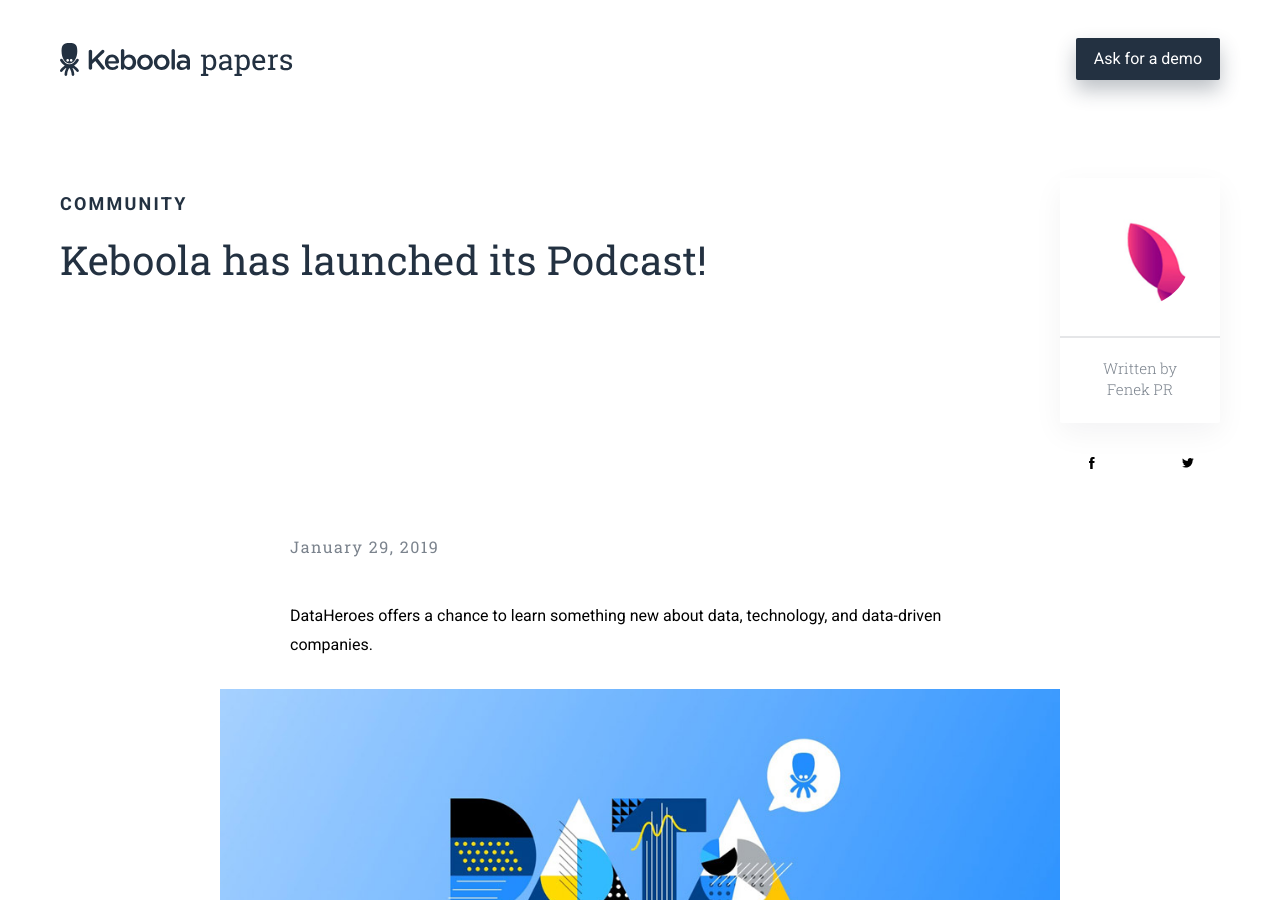
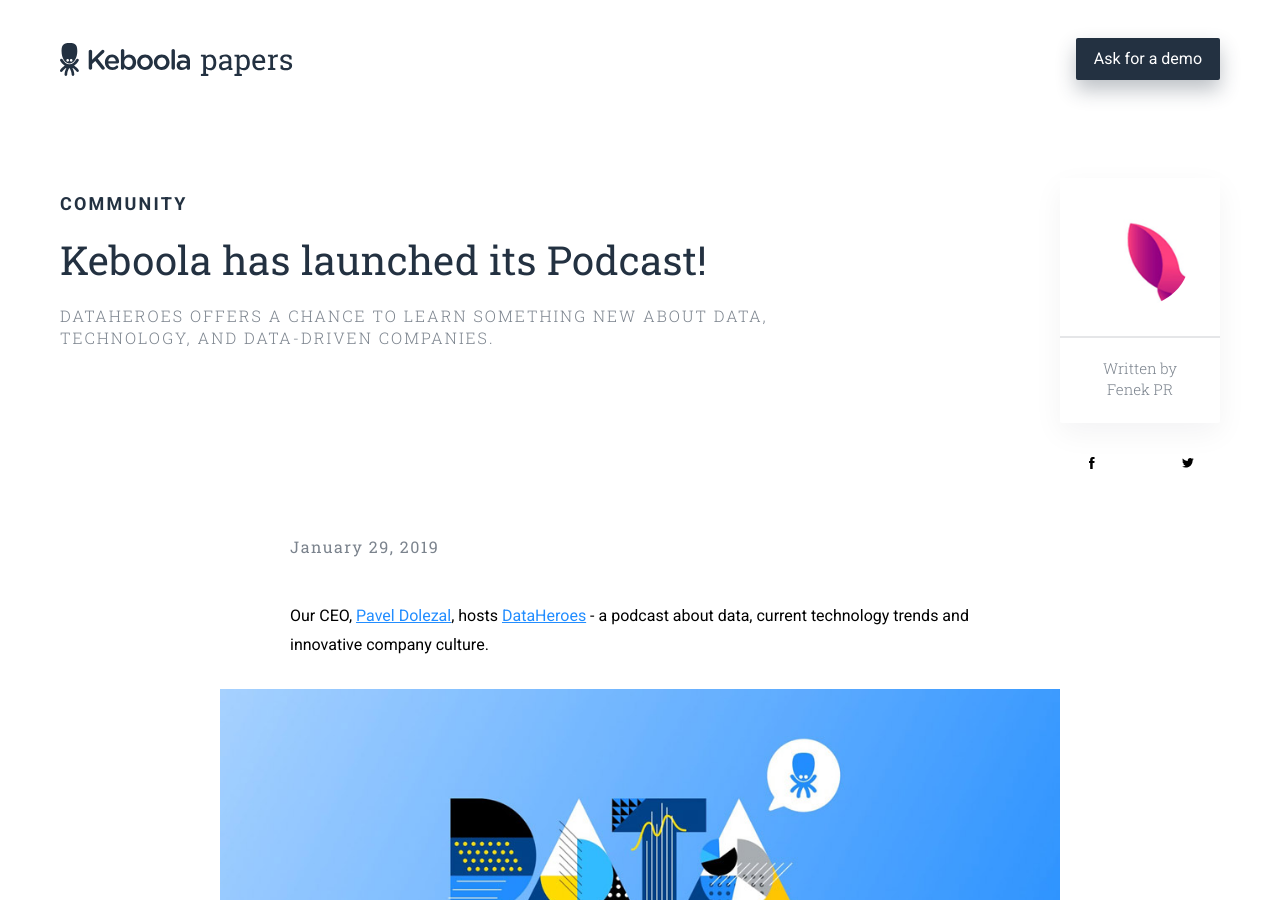
Before and after one commit to keboola/blog, a Jekyll site: the page built from _posts/2019-01-29-keboola-has-just-launched-its-podcast.md, in a window 1280 px wide and 900 px high. Built offline with Jekyll 4.4.1, drawn with Linux system fonts in a browser that asks for light colours; nearby versions of some CDN libraries; some of the changed lines change nothing that is shown.

Commit message:
Update from Forestry.io - Updated keboola-has-just-launched-its-podcast.md

```diff
--- a/_posts/2019-01-29-keboola-has-just-launched-its-podcast.md
+++ b/_posts/2019-01-29-keboola-has-just-launched-its-podcast.md
@@ -2,20 +2,19 @@
 layout: post
 categories: community
 title: Keboola has launched its Podcast!
-perex: ''
+perex: DataHeroes offers a chance to learn something new about data, technology, and
+  data-driven companies.
 date: 2019-01-29 23:00:00 +0000
 user: fenek-pr
 coverphoto: ''
 coverphoto_slider: "/uploads/dataHeroesSlides.jpg"
 
 ---
-DataHeroes offers a chance to learn something new about data, technology, and data-driven companies.
-
-![](/uploads/data-heroes-img.jpg)
 
 Our CEO, [Pavel Dolezal](https://www.linkedin.com/in/paveld/), hosts [DataHeroes](https://itunes.apple.com/cz/podcast/dataheroes/id1442313148?mt=2) - a podcast about data, current technology trends and innovative company culture.
 
-He decided to create this DataHeroes Podcast to share everything he has learned from the real Data heroes – people that are changing their companies significantly from within - from CEOs to lead data scientists. The cultural aspects of data and data-driven companies are discussed and sometimes conversation goes into topic of ideal data/tech stack as well.
+
+![](/uploads/data-heroes-img.jpg)He decided to create this DataHeroes Podcast to share everything he has learned from the real Data heroes – people that are changing their companies significantly from within - from CEOs to lead data scientists. The cultural aspects of data and data-driven companies are discussed and sometimes conversation goes into topic of ideal data/tech stack as well.
 
 Pavel’s first guest is [Jeff Miller](https://www.linkedin.com/in/mill4397/) VP of technology for Chicago-based restaurant chain Roti, which has enjoyed rapid expansion over the past year. The company is moving from a traditionally-led food chain to a tech and data-first company. Pavel is keen to find out how Roti has done so and learn about the challenges it faces, while still retaining almost 100 percent year-on-year growth, even in an immensely tough and fast-paced market today. And Jeff's experiences from previous jobs it made him the most logical choice for the first episode. Incidentally, Pavel also happens to be a big fan of Roti mediterranean food.
 
```
